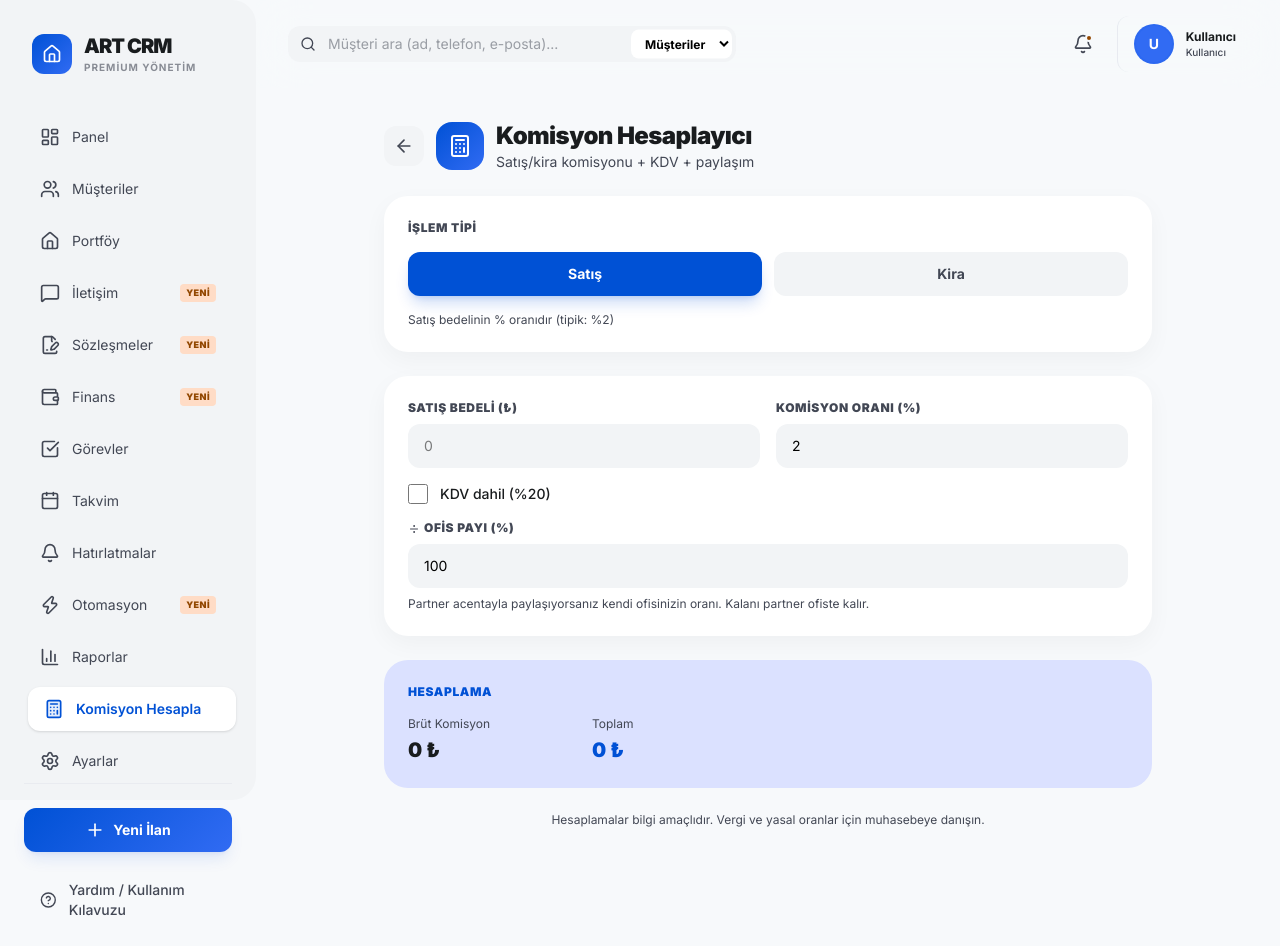
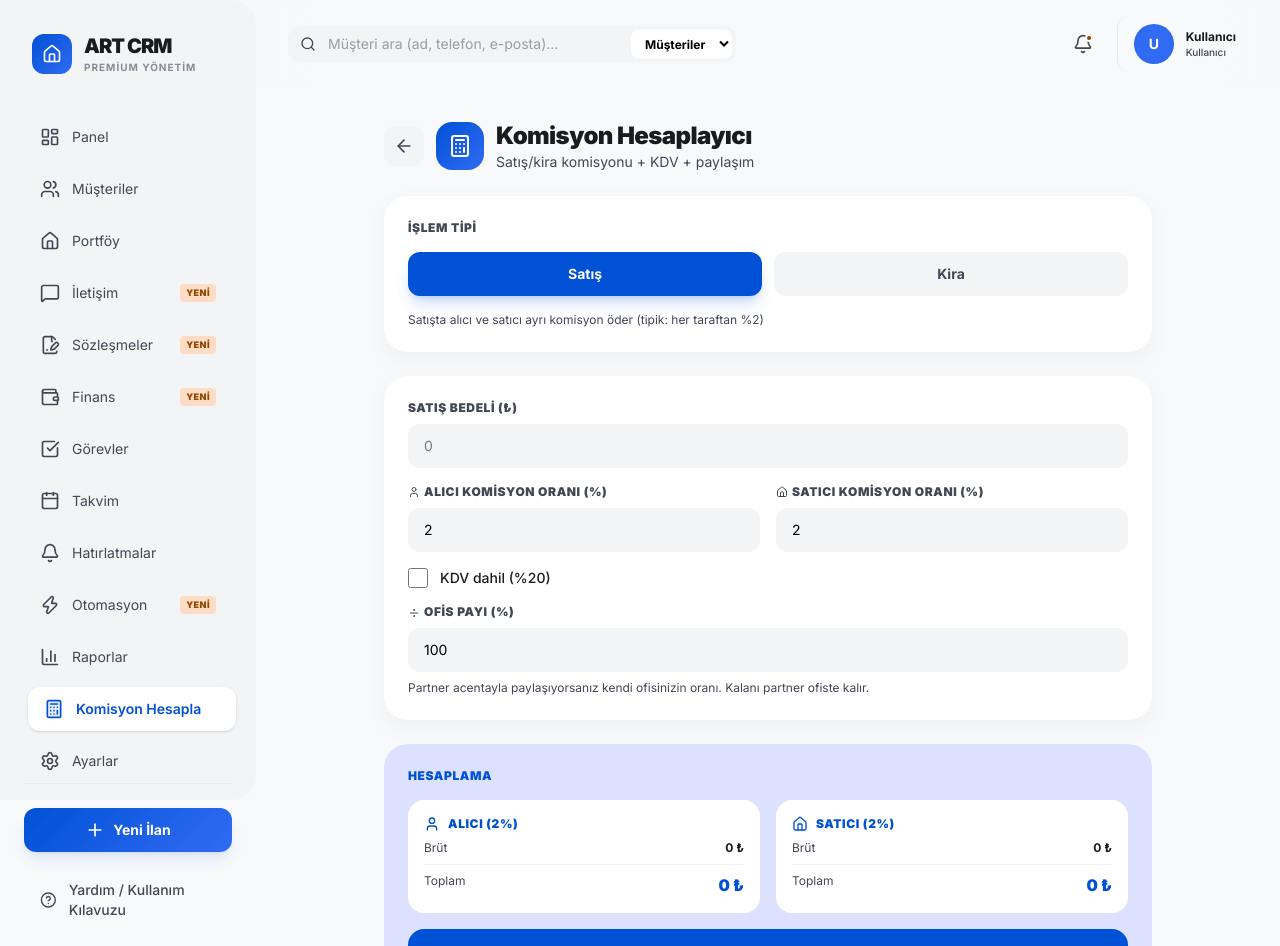
Before and after one commit to erdemruzgar-bit/emlak-crm-app, a Next.js app: page /tools/commission-calculator in a window 1280 px wide. Shown: the top 946 px of the page. Before the commit the page ends 860 px from the top, so only its background shows below. Built offline with nearby package versions, Linux system fonts and the light colour scheme; no server answers.

Commit message:
Komisyon hesaplayıcı: Satış için alıcı/satıcı ayrı komisyon + toplam kartı

```diff
--- a/src/app/(dashboard)/tools/commission-calculator/page.tsx
+++ b/src/app/(dashboard)/tools/commission-calculator/page.tsx
@@ -2,7 +2,7 @@
 
 import { useState } from "react";
 import Link from "next/link";
-import { Calculator, ArrowLeft, Divide } from "lucide-react";
+import { Calculator, ArrowLeft, Divide, User, Home } from "lucide-react";
 import { motion } from "motion/react";
 import { cn } from "@/lib/utils";
 
@@ -15,20 +15,43 @@ function formatTRY(v: number) {
 export default function CommissionCalculatorPage() {
   const [txType, setTxType] = useState<TxType>("SATIS");
   const [amountStr, setAmountStr] = useState("");
-  const [rateStr, setRateStr] = useState(txType === "SATIS" ? "2" : "10"); // satış %2, kira 1 ay'ın %10'u varsayılan değil — aslında kira komisyonu genelde 1 kira bedeli
+
+  // Satış: alıcı + satıcı ayrı oranlar
+  const [buyerRateStr, setBuyerRateStr] = useState("2");
+  const [sellerRateStr, setSellerRateStr] = useState("2");
+
+  // Kira: tek oran (genelde 1 aylık kira = %100)
+  const [kiraRateStr, setKiraRateStr] = useState("100");
+
   const [includeVAT, setIncludeVAT] = useState(false);
   const [agencyShareStr, setAgencyShareStr] = useState("100");
 
   const amount = parseFloat(amountStr) || 0;
-  const rate = parseFloat(rateStr) || 0;
+  const buyerRate = parseFloat(buyerRateStr) || 0;
+  const sellerRate = parseFloat(sellerRateStr) || 0;
+  const kiraRate = parseFloat(kiraRateStr) || 0;
   const agencyShare = parseFloat(agencyShareStr) || 100;
 
-  // Komisyon: satışta oran % tutar, kirada da oran % (kullanıcı "100" girerse bir kira bedeli)
-  const grossCommission = (amount * rate) / 100;
-  const vat = includeVAT ? grossCommission * 0.2 : 0;
-  const totalWithVat = grossCommission + vat;
-  const agencyPortion = (totalWithVat * agencyShare) / 100;
-  const partnerPortion = totalWithVat - agencyPortion;
+  // Satış: iki taraf ayrı hesaplanır
+  const buyerGross = (amount * buyerRate) / 100;
+  const sellerGross = (amount * sellerRate) / 100;
+  const buyerVat = includeVAT ? buyerGross * 0.2 : 0;
+  const sellerVat = includeVAT ? sellerGross * 0.2 : 0;
+  const buyerTotal = buyerGross + buyerVat;
+  const sellerTotal = sellerGross + sellerVat;
+
+  // Kira: tek taraf
+  const kiraGross = (amount * kiraRate) / 100;
+  const kiraVat = includeVAT ? kiraGross * 0.2 : 0;
+  const kiraTotal = kiraGross + kiraVat;
+
+  // Genel toplam
+  const grandGross = txType === "SATIS" ? buyerGross + sellerGross : kiraGross;
+  const grandVat = txType === "SATIS" ? buyerVat + sellerVat : kiraVat;
+  const grandTotal = txType === "SATIS" ? buyerTotal + sellerTotal : kiraTotal;
+
+  const agencyPortion = (grandTotal * agencyShare) / 100;
+  const partnerPortion = grandTotal - agencyPortion;
 
   return (
     <motion.div initial={{ opacity: 0, y: 10 }} animate={{ opacity: 1, y: 0 }} className="max-w-3xl mx-auto space-y-6">
@@ -55,10 +78,7 @@ export default function CommissionCalculatorPage() {
           {(["SATIS", "KIRA"] as const).map((t) => (
             <button
               key={t}
-              onClick={() => {
-                setTxType(t);
-                setRateStr(t === "SATIS" ? "2" : "100");
-              }}
+              onClick={() => setTxType(t)}
               className={cn(
                 "px-4 py-3 rounded-xl text-sm font-bold transition-all",
                 txType === t
@@ -72,14 +92,13 @@ export default function CommissionCalculatorPage() {
         </div>
         <p className="text-xs text-on-surface-variant">
           {txType === "SATIS"
-            ? "Satış bedelinin % oranıdır (tipik: %2)"
+            ? "Satışta alıcı ve satıcı ayrı komisyon öder (tipik: her taraftan %2)"
             : "Kira bedelinin % oranıdır (tipik: %100 = 1 aylık kira)"}
         </p>
       </div>
 
       {/* Girdiler */}
       <div className="bg-surface-container-lowest rounded-3xl p-6 shadow-[0_8px_24px_rgba(25,28,30,0.04)] space-y-4">
-        <div className="grid grid-cols-1 md:grid-cols-2 gap-4">
         <div>
           <label className="block text-xs font-black uppercase tracking-wider text-on-surface-variant mb-2">
             {txType === "SATIS" ? "Satış Bedeli" : "Aylık Kira"} (₺)
@@ -92,6 +111,35 @@ export default function CommissionCalculatorPage() {
             className="w-full px-4 py-3 bg-surface-container-low rounded-xl text-sm border-none outline-none focus:ring-2 focus:ring-primary/20"
           />
         </div>
+
+        {txType === "SATIS" ? (
+          <div className="grid grid-cols-1 md:grid-cols-2 gap-4">
+            <div>
+              <label className="block text-xs font-black uppercase tracking-wider text-on-surface-variant mb-2 flex items-center gap-1">
+                <User className="w-3 h-3" /> Alıcı Komisyon Oranı (%)
+              </label>
+              <input
+                type="number"
+                step="0.1"
+                value={buyerRateStr}
+                onChange={(e) => setBuyerRateStr(e.target.value)}
+                className="w-full px-4 py-3 bg-surface-container-low rounded-xl text-sm border-none outline-none focus:ring-2 focus:ring-primary/20"
+              />
+            </div>
+            <div>
+              <label className="block text-xs font-black uppercase tracking-wider text-on-surface-variant mb-2 flex items-center gap-1">
+                <Home className="w-3 h-3" /> Satıcı Komisyon Oranı (%)
+              </label>
+              <input
+                type="number"
+                step="0.1"
+                value={sellerRateStr}
+                onChange={(e) => setSellerRateStr(e.target.value)}
+                className="w-full px-4 py-3 bg-surface-container-low rounded-xl text-sm border-none outline-none focus:ring-2 focus:ring-primary/20"
+              />
+            </div>
+          </div>
+        ) : (
           <div>
             <label className="block text-xs font-black uppercase tracking-wider text-on-surface-variant mb-2">
               Komisyon Oranı (%)
@@ -99,12 +147,12 @@ export default function CommissionCalculatorPage() {
             <input
               type="number"
               step="0.1"
-              value={rateStr}
-              onChange={(e) => setRateStr(e.target.value)}
+              value={kiraRateStr}
+              onChange={(e) => setKiraRateStr(e.target.value)}
               className="w-full px-4 py-3 bg-surface-container-low rounded-xl text-sm border-none outline-none focus:ring-2 focus:ring-primary/20"
             />
           </div>
-        </div>
+        )}
 
         <label className="flex items-center gap-3 cursor-pointer">
           <input
@@ -138,34 +186,90 @@ export default function CommissionCalculatorPage() {
       {/* Sonuç */}
       <div className="bg-primary-fixed rounded-3xl p-6 space-y-4">
         <h3 className="text-xs font-black uppercase tracking-wider text-primary">Hesaplama</h3>
-        <div className="grid grid-cols-2 sm:grid-cols-4 gap-4">
+
+        {txType === "SATIS" && (
+          <div className="grid grid-cols-1 md:grid-cols-2 gap-4">
+            {/* Alıcı kartı */}
+            <div className="bg-surface-container-lowest rounded-2xl p-4 space-y-2">
+              <div className="flex items-center gap-2 text-primary">
+                <User className="w-4 h-4" />
+                <p className="text-xs font-black uppercase tracking-wider">Alıcı ({buyerRate}%)</p>
+              </div>
+              <div className="flex justify-between text-xs">
+                <span className="text-on-surface-variant">Brüt</span>
+                <span className="font-bold text-on-surface">{formatTRY(buyerGross)} ₺</span>
+              </div>
+              {includeVAT && (
+                <div className="flex justify-between text-xs">
+                  <span className="text-on-surface-variant">KDV (%20)</span>
+                  <span className="font-bold text-on-surface">{formatTRY(buyerVat)} ₺</span>
+                </div>
+              )}
+              <div className="flex justify-between pt-2 border-t border-outline-variant/20">
+                <span className="text-xs text-on-surface-variant">Toplam</span>
+                <span className="font-black text-primary">{formatTRY(buyerTotal)} ₺</span>
+              </div>
+            </div>
+
+            {/* Satıcı kartı */}
+            <div className="bg-surface-container-lowest rounded-2xl p-4 space-y-2">
+              <div className="flex items-center gap-2 text-primary">
+                <Home className="w-4 h-4" />
+                <p className="text-xs font-black uppercase tracking-wider">Satıcı ({sellerRate}%)</p>
+              </div>
+              <div className="flex justify-between text-xs">
+                <span className="text-on-surface-variant">Brüt</span>
+                <span className="font-bold text-on-surface">{formatTRY(sellerGross)} ₺</span>
+              </div>
+              {includeVAT && (
+                <div className="flex justify-between text-xs">
+                  <span className="text-on-surface-variant">KDV (%20)</span>
+                  <span className="font-bold text-on-surface">{formatTRY(sellerVat)} ₺</span>
+                </div>
+              )}
+              <div className="flex justify-between pt-2 border-t border-outline-variant/20">
+                <span className="text-xs text-on-surface-variant">Toplam</span>
+                <span className="font-black text-primary">{formatTRY(sellerTotal)} ₺</span>
+              </div>
+            </div>
+          </div>
+        )}
+
+        {/* Kira veya genel toplam */}
+        <div className="bg-primary text-on-primary rounded-2xl p-4 space-y-2">
+          <p className="text-[10px] font-black uppercase tracking-widest opacity-80">
+            {txType === "SATIS" ? "Toplam (Alıcı + Satıcı)" : "Toplam"}
+          </p>
+          <div className="grid grid-cols-3 gap-4">
             <div>
-            <p className="text-xs text-on-surface-variant">Brüt Komisyon</p>
-            <p className="text-xl font-black text-on-surface mt-1">{formatTRY(grossCommission)} ₺</p>
+              <p className="text-[10px] opacity-80">Brüt</p>
+              <p className="text-lg font-black">{formatTRY(grandGross)} ₺</p>
             </div>
             {includeVAT && (
               <div>
-              <p className="text-xs text-on-surface-variant">KDV (%20)</p>
-              <p className="text-xl font-black text-on-surface mt-1">{formatTRY(vat)} ₺</p>
+                <p className="text-[10px] opacity-80">KDV</p>
+                <p className="text-lg font-black">{formatTRY(grandVat)} ₺</p>
               </div>
             )}
             <div>
-            <p className="text-xs text-on-surface-variant">Toplam</p>
-            <p className="text-xl font-black text-primary mt-1">{formatTRY(totalWithVat)} ₺</p>
+              <p className="text-[10px] opacity-80">Genel Toplam</p>
+              <p className="text-lg font-black">{formatTRY(grandTotal)} ₺</p>
             </div>
+          </div>
+        </div>
+
         {agencyShare < 100 && (
-            <>
-              <div>
+          <div className="grid grid-cols-2 gap-4">
+            <div className="bg-surface-container-lowest rounded-2xl p-4">
               <p className="text-xs text-on-surface-variant">Ofis Payı ({agencyShare}%)</p>
               <p className="text-xl font-black text-on-surface mt-1">{formatTRY(agencyPortion)} ₺</p>
             </div>
-              <div>
+            <div className="bg-surface-container-lowest rounded-2xl p-4">
               <p className="text-xs text-on-surface-variant">Partner Payı ({(100 - agencyShare).toFixed(1)}%)</p>
               <p className="text-xl font-black text-on-surface mt-1">{formatTRY(partnerPortion)} ₺</p>
             </div>
-            </>
+          </div>
         )}
-        </div>
       </div>
 
       <p className="text-xs text-on-surface-variant text-center">
```
Lines whose indentation alone changed are shown as unchanged.
